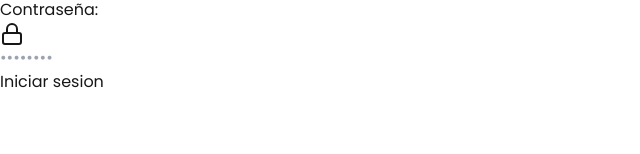
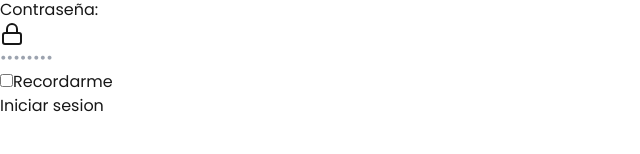
Before and after one commit to Lautaro124/liderazgo_web, a Next.js app: page / in a window 1280 px wide. Shown: the part 146-300 px from the top of the page, without its empty margins (0-640 px from the left). Built offline with nearby package versions, Linux system fonts and the light colour scheme.

Commit message:
Remember

```diff
--- a/src/app/page.tsx
+++ b/src/app/page.tsx
@@ -9,21 +9,36 @@ import { saveUser } from "@/redux/slice/user.slice";
 import { loginAction } from "@/service/authentication/login.service";
 import { Mail, Lock } from "lucide-react";
 import { useRouter } from "next/navigation";
-import { useEffect } from "react";
+import { useEffect, useState } from "react";
 
 export default function Home() {
   const route = useRouter();
   const dispatch = useAppDispatch();
   const user = useAppSelector((state) => state.user);
+  const [rememberMe, setRememberMe] = useState(false);
 
   const handleSubmit = async (formData: FormData) => {
     const email = formData.get("email") as string;
     const password = formData.get("password") as string;
+
+
     const response = await loginAction({ email, password });
     if (response) {
+      if (rememberMe) {
+        localStorage.setItem("rememberedEmail", email);
+      } else {
+        localStorage.removeItem("rememberedEmail");
+      }
       dispatch(saveUser(response));
     }
   };
+
+  useEffect(() => {
+    const savedEmail = localStorage.getItem("rememberedEmail");
+    if (savedEmail) {
+      setRememberMe(true);
+    }
+  }, []);
 
   useEffect(() => {
     if (user.fullName !== "") {
@@ -46,6 +61,7 @@ export default function Home() {
             type="email"
             autoComplete="email"
             required
+            defaultValue={localStorage.getItem("rememberedEmail") || ""}
             icon={<Mail className="h-5 w-5 text-gray-400" />}
           />
           <InputField
@@ -57,6 +73,22 @@ export default function Home() {
             required
             icon={<Lock className="h-5 w-5 text-gray-400" />}
           />
+          <div className="flex items-center">
+            <input
+              id="remember-me"
+              name="remember-me"
+              type="checkbox"
+              checked={rememberMe}
+              onChange={(e) => setRememberMe(e.target.checked)}
+              className="h-4 w-4 text-purple-600 focus:ring-purple-500 border-gray-300 rounded"
+            />
+            <label
+              htmlFor="remember-me"
+              className="ml-2 block text-sm text-gray-900"
+            >
+              Recordarme
+            </label>
+          </div>
           <Button type="submit">Iniciar sesion</Button>
         </Form>
         {/* <SingRedirect
```
